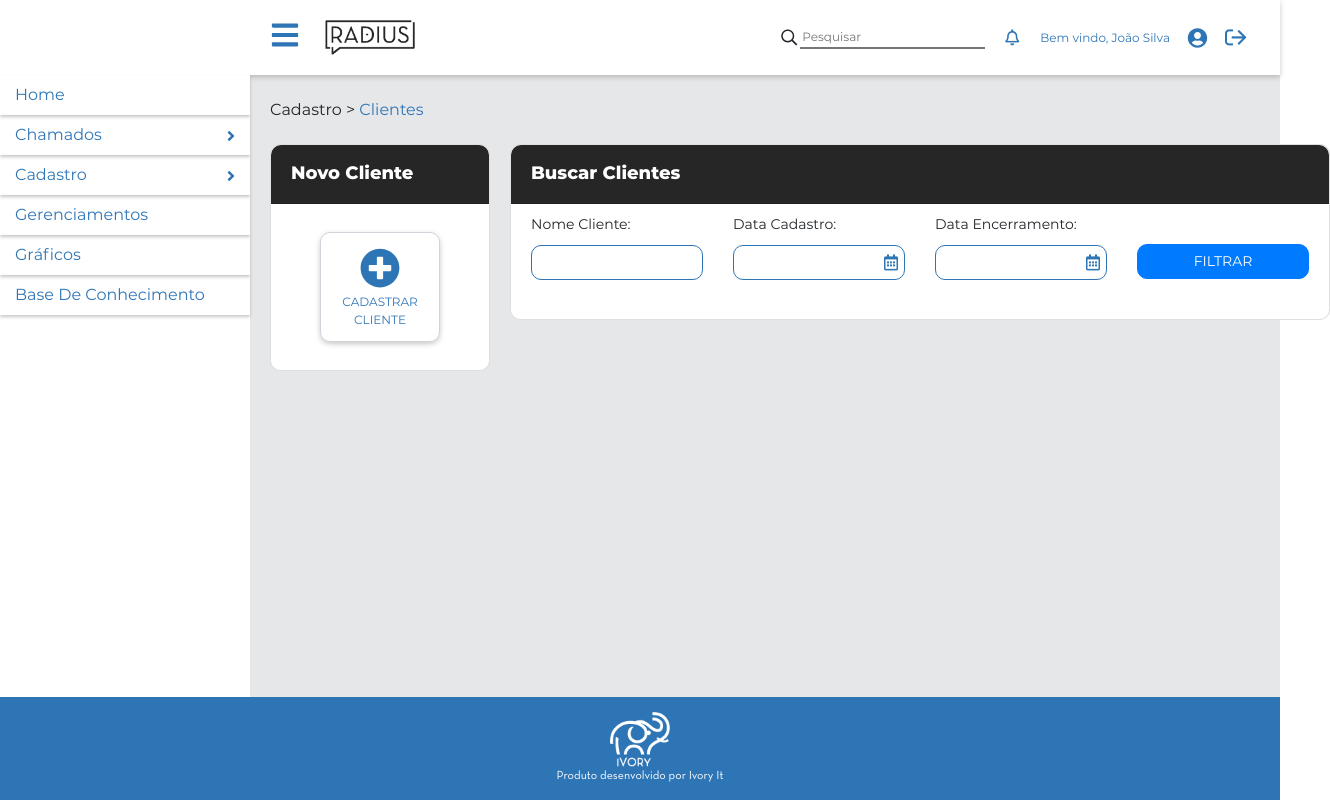
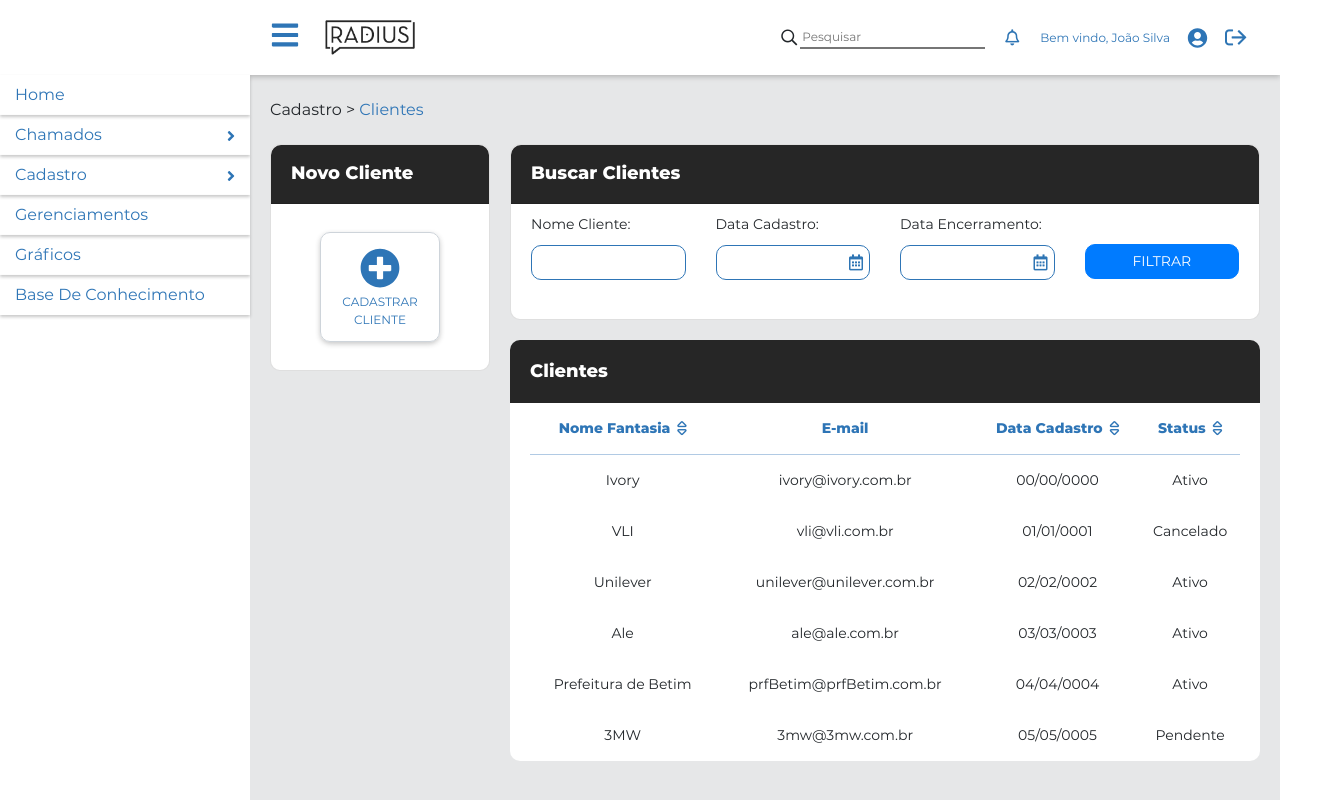
Before and after one commit to jorgelucasdev/Radius-IvoryFrontEnd, a React (Create React App) app in the folder radius/: page /Cadastro/ListagemClientes in a window 1280 px wide. Shown: the top 800 px of the page, 1330 px wide, since content can reach past the window. Built offline with nearby package versions, Linux system fonts and the light colour scheme.

Commit message:
Implementação tabela de clientes na Tela Listagem de Clientes

```diff
--- a/radius/src/pages/Cadastro/CadastroClientes.module.scss
+++ b/radius/src/pages/Cadastro/CadastroClientes.module.scss
@@ -20,7 +20,7 @@
 
       .novoCliente {
         border-radius: 10px;
-        width: 820px;
+        width: 100%;
 
         .header {
           border-radius: 10px 10px 0px 0px;
--- a/radius/src/pages/Cadastro/ListagemClientes.js
+++ b/radius/src/pages/Cadastro/ListagemClientes.js
@@ -1,6 +1,7 @@
 import React, { useState } from "react";
 import styles from "./ListagemClientes.module.scss";
 import { Row, Col, Card, Form, Button } from "react-bootstrap";
+import { useTable, useSortBy } from "react-table";
 import DatePicker, { registerLocale } from "react-datepicker";
 import ptBR from "date-fns/locale/pt-BR";
 import "react-datepicker/dist/react-datepicker.css";
@@ -10,6 +11,77 @@ import { useFormik } from "formik";
 import ButtonCustom from "../../components/ButtonCustom";
 import { faPlusCircle } from "@fortawesome/free-solid-svg-icons";
 import { useHistory } from "react-router-dom";
+
+function Table({ data, columns }) {
+  const {
+    getTableProps,
+    getTableBodyProps,
+    headerGroups,
+    rows,
+    prepareRow
+  } = useTable(
+    {
+      columns,
+      data
+    },
+    useSortBy
+  );
+
+  return (
+    <table {...getTableProps()}>
+      <thead>
+        {headerGroups.map(headerGroup => (
+          <tr {...headerGroup.getHeaderGroupProps()}>
+            {headerGroup.headers.map(column => {
+              {
+                /* console.log(column); */
+              }
+              return !["email"].includes(column.id) ? (
+                <th {...column.getHeaderProps(column.getSortByToggleProps())}>
+                  {column.render("Header")}
+
+                  <span className={styles.setas}>
+                    {column.isSorted ? (
+                      column.isSortedDesc ? (
+                        <i
+                          className={[styles.setaCima, "icon-setacima"].join(
+                            " "
+                          )}
+                        />
+                      ) : (
+                        <i
+                          className={[styles.setaBaixo, "icon-setabaixo"].join(
+                            " "
+                          )}
+                        />
+                      )
+                    ) : (
+                      <i className={"icon-setasduplas"} />
+                    )}
+                  </span>
+                </th>
+              ) : (
+                <th>{column.render("Header")}</th>
+              );
+            })}
+          </tr>
+        ))}
+      </thead>
+      <tbody {...getTableBodyProps()}>
+        {rows.map((row, i) => {
+          prepareRow(row);
+          return (
+            <tr {...row.getRowProps()}>
+              {row.cells.map(cell => {
+                return <td {...cell.getCellProps()}>{cell.render("Cell")}</td>;
+              })}
+            </tr>
+          );
+        })}
+      </tbody>
+    </table>
+  );
+}
 
 const ListagemClientes = () => {
   registerLocale("pt-BR", ptBR);
@@ -23,9 +95,74 @@ const ListagemClientes = () => {
     }
   });
 
+  const data = React.useMemo(() => [
+    {
+      nomeFantasia: "Ivory",
+      email: "ivory@ivory.com.br",
+      dataCadastro: "00/00/0000",
+      status: "Ativo"
+    },
+    {
+      nomeFantasia: "VLI",
+      email: "vli@vli.com.br",
+      dataCadastro: "01/01/0001",
+      status: "Cancelado"
+    },
+    {
+      nomeFantasia: "Unilever",
+      email: "unilever@unilever.com.br",
+      dataCadastro: "02/02/0002",
+      status: "Ativo"
+    },
+    {
+      nomeFantasia: "Ale",
+      email: "ale@ale.com.br",
+      dataCadastro: "03/03/0003",
+      status: "Ativo"
+    },
+    {
+      nomeFantasia: "Prefeitura de Betim",
+      email: "prfBetim@prfBetim.com.br",
+      dataCadastro: "04/04/0004",
+      status: "Ativo"
+    },
+    {
+      nomeFantasia: "3MW",
+      email: "3mw@3mw.com.br",
+      dataCadastro: "05/05/0005",
+      status: "Pendente"
+    },
+  ]);
+
+  const columns = React.useMemo(
+    () => [
+      {
+        Header: "Nome Fantasia",
+        accessor: "nomeFantasia"
+      },
+      {
+        Header: "E-mail",
+        accessor: "email"
+      },
+      {
+        Header: "Data Cadastro",
+        accessor: "dataCadastro",
+        sortType: "basic"
+      },
+      {
+        Header: "Status",
+        accessor: "status",
+        sortType: "basic"
+      },
+    ],
+    []
+  );
+
   return (
     <div className={styles.principal}>
-      <h1>Cadastro > <span>Clientes</span></h1>
+      <h1>
+        Cadastro > <span>Clientes</span>
+      </h1>
 
       <div className={styles.conteudo}>
         <div className={styles.conteudoAside}>
@@ -95,7 +232,12 @@ const ListagemClientes = () => {
             </Card>
           </div>
 
-          <div className={styles.listaClientes}></div>
+          <div className={styles.listaClientes}>
+            <p className={styles.header}>Clientes</p>
+            <div className={styles.tabela}>
+              <Table columns={columns} data={data} />
+            </div>
+          </div>
         </div>
       </div>
     </div>
--- a/radius/src/pages/Cadastro/ListagemClientes.module.scss
+++ b/radius/src/pages/Cadastro/ListagemClientes.module.scss
@@ -6,7 +6,7 @@
     padding: 25px 0;
     margin: 0px;
 
-    span{
+    span {
       color: $color;
     }
   }
@@ -17,10 +17,11 @@
 
     .conteudoSection {
       margin: 0 0 20px 0px;
+
       .filtroClientes {
         .filtro {
           border-radius: 10px;
-          width: 820px;
+          width: 100%;
 
           .header {
             border-radius: 10px 10px 0px 0px;
@@ -71,6 +72,51 @@
       }
 
       .listaClientes {
+        margin: 20px 0 0 0 ;
+        .header {
+          border-radius: 10px 10px 0px 0px;
+          background: #262626;
+          color: #ffff;
+          font-size: 18px;
+          font-weight: bold;
+          padding: 18px 20px;
+          margin: 0;
+        }
+
+        .tabela {
+          padding: 0 20px;
+          background: white;
+          border-radius: 0 0 10px 10px;
+          table {
+            width: 100%;
+          }
+
+          th {
+            padding: 15px 0;
+            text-align: center;
+            color: $color;
+            border-bottom: 1px solid rgba(151, 186, 219, 0.5);
+            font-size: 14px;
+            .setas {
+              margin: 0 0 0 7px;
+              .setaCima {
+                vertical-align: text-top;
+                font-size: 7px;
+              }
+              .setaBaixo {
+                vertical-align: text-bottom;
+                font-size: 7px;
+              }
+            }
+          }
+          tr {
+            text-align: center;
+            td {
+              font-size: 14px;
+              padding: 15px 0;
+            }
+          }
+        }
       }
     }
 
```
